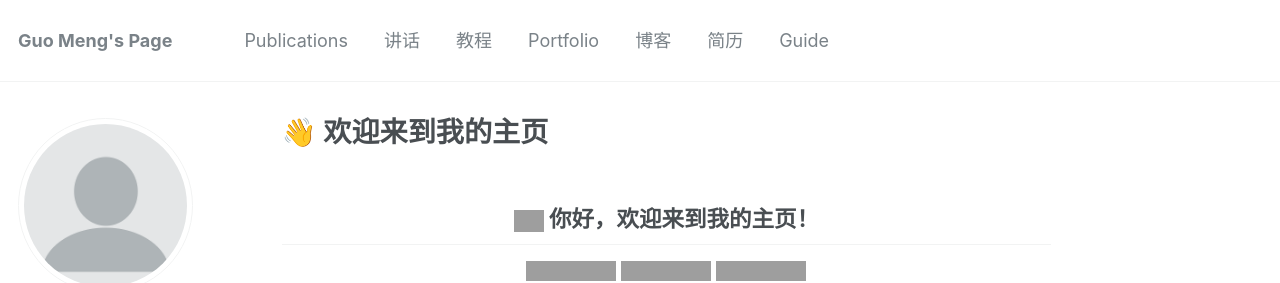
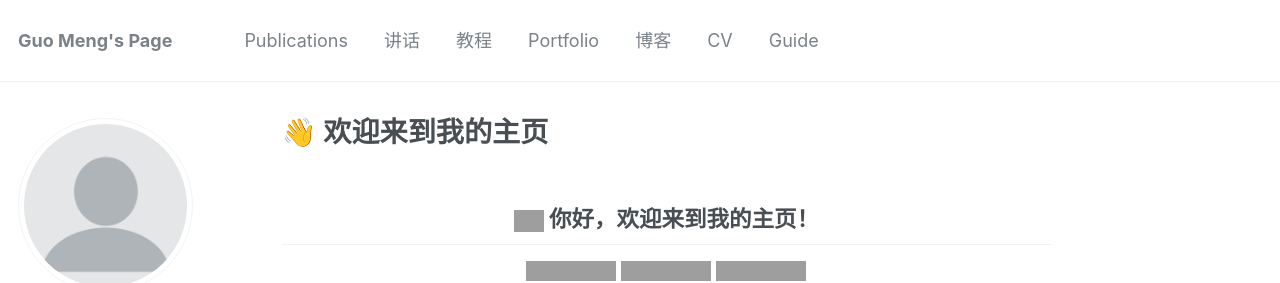
Before and after one commit to tony2015116/tony2015116.github.io, a Jekyll site: the page built from _pages/about.md, in a window 1280 px wide and 1242 px high. Shown: the top 283 px of the window. Built offline with Jekyll 4.4.1, drawn with Linux system fonts in a browser that asks for light colours; grey boxes are pictures that could not be loaded.

Commit message:
2024-03-09

```diff
--- a/_data/navigation.yml
+++ b/_data/navigation.yml
@@ -13,9 +13,9 @@ main:
     url: /portfolio/
 
   - title: "博客"
-    url: /year-archive/
+    url: /archive/
 
-  - title: "简历"
+  - title: "CV"
     url: /cv/
 
   - title: "Guide"
```
